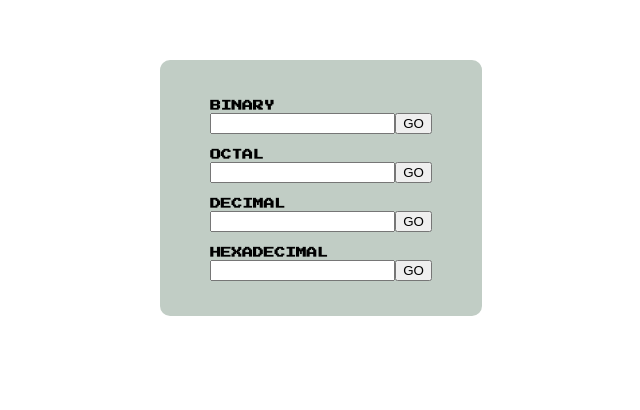
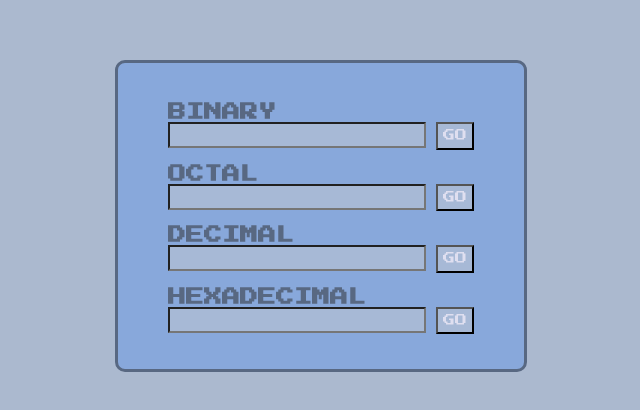
Before and after one commit to decadentpig/number-converter, a plain HTML site: page index.html in a window 1280 px wide. Shown: the part 188-598 px from the top of the page, without its empty margins (319-959 px from the left). Drawn offline with Linux system fonts and the light colour scheme.

Commit message:
Styling update: colour theme, fonts, outlines

```diff
--- a/style.css
+++ b/style.css
@@ -1,15 +1,42 @@
 body {
   display: grid;
+  color: white;
   font-family: 'Press Start 2P', monospace;
+  background-color: #ABB9CF;
 }
 
 h6 {
   margin: 15px 0 -15px 0;
+  font-size: 18px;
+
+  color: #586882;
+}
+
+button {
+  margin: 0 0 0 10px;
+  background-color: #A7B9D6;
+  font-family: 'Press Start 2P', monospace;
+  font-size: 12px;
+  color: #DFDFF0;
+  height: 27.5px;
+  padding: 5px 5px 10px 5px;
+}
+
+input[type=text] {
+  background-color: #A7B9D6;
+  color: grey;
+  height: 20px;
+  font-size: 12px;
+  font-family: 'Press Start 2P', monospace;
 }
 
 #meta-container {
-  background-color: #C1CDC5;
+  background-color: #88A8DB;
   margin: 15em auto 20em auto;
   padding: 25px 50px 35px 50px;
+
+  border-width: 3px;
+  border-color: #586882;
+  border-style: solid;
   border-radius: 10px;
 }
```
